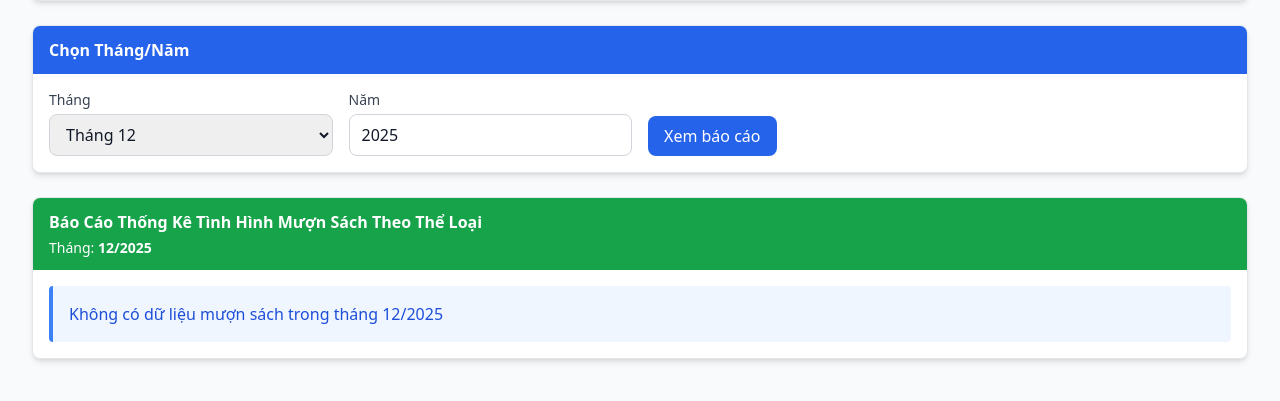
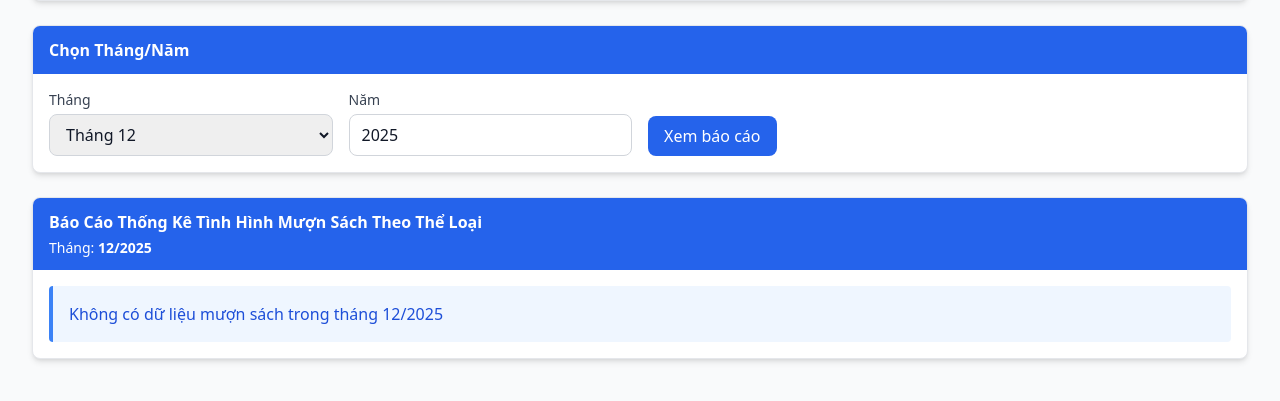
Before and after one commit to WanThinnn/Library-Management-System, a Django app: page /report/borrow-by-category/ in a window 1280 px wide. Shown: the part 217-618 px from the top of the page. Run offline with Django 5.2, Linux system fonts and the light colour scheme; the visitor is signed in with stand-in values (Sample User, id 1); data that the repository does not hold is empty; some libraries are stand-ins or nearby versions.

Commit message:
feat: Implement user authentication, reader registration, book borrowing, and category report functionality.

```diff
--- a/src/templates/app/reports/report_borrow_by_category.html
+++ b/src/templates/app/reports/report_borrow_by_category.html
@@ -47,7 +47,7 @@
 
 <!-- Báo cáo BM7.1 -->
 <div class="bg-white rounded-lg shadow-md border border-gray-200 overflow-hidden">
-    <div class="bg-green-600 text-white px-4 py-3">
+    <div class="bg-blue-600 text-white px-4 py-3">
         <h5 class="font-semibold">Báo Cáo Thống Kê Tình Hình Mượn Sách Theo Thể Loại</h5>
         <p class="text-sm mt-1">Tháng: <strong>{{ month }}/{{ year }}</strong></p>
     </div>
@@ -55,7 +55,7 @@
         {% if report_data %}
             <div class="overflow-x-auto">
                 <table class="min-w-full divide-y divide-gray-200">
-                    <thead class="bg-blue-600 text-white">
+                    <thead class="bg-blue-500 text-white">
                         <tr>
                             <th class="px-4 py-3 text-center text-xs font-semibold uppercase tracking-wider">STT</th>
                             <th class="px-4 py-3 text-left text-xs font-semibold uppercase tracking-wider">Tên Thể Loại</th>
```
